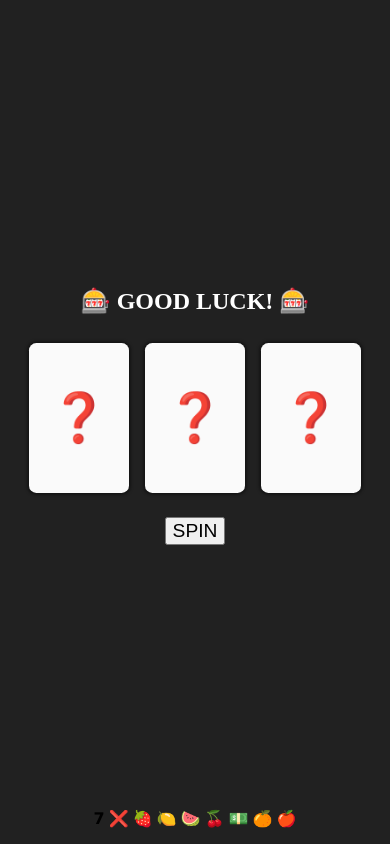
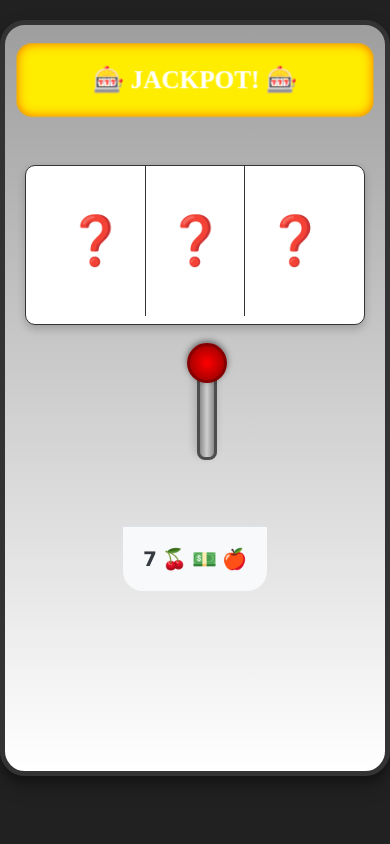
Before and after one commit to oliveira-andre/slot_machine, a plain HTML site: page index.html in a window 390 px wide. Drawn offline with Linux system fonts and the light colour scheme.

Commit message:
feat: including slot machine background, screen and lever

```diff
--- a/app.js
+++ b/app.js
@@ -1,13 +1,8 @@
 document.addEventListener("DOMContentLoaded", function() {
   const items = [
     "𝟳",
-    "❌",
-    "🍓",
-    "🍋",
-    "🍉",
     "🍒",
     "💵",
-    "🍊",
     "🍎"
   ];
 
@@ -19,6 +14,8 @@ document.addEventListener("DOMContentLoaded", function() {
   spinner.addEventListener("click", spin);
 
   async function spin() {
+    document.querySelector('h2').textContent = '🎰 GOOD LUCK! 🎰';
+    pullLeverAnimation(spinner);
     init();
     init(false, 1, 2);
 
@@ -32,10 +29,36 @@ document.addEventListener("DOMContentLoaded", function() {
     };
   };
 
+  function pullLeverAnimation(lever) {
+    playSound('lever');
+    if (screen.width < 1000) {
+      lever.style.animation = 'pullLeverMobile 0.6s ease';
+    } else {
+      lever.style.animation = 'pullLever 0.6s ease';
+    }
+
+    // xReset animation for subsequent clicks
+    lever.addEventListener('animationend', () => {
+        lever.style.animation = '';
+    });
+  }
+
+  function playSound(sound) {
+    switch (sound) {
+        case 'lever':
+          var audio = document.getElementById('lever_sound');
+          audio.play();
+          break;
+        case 'selection':
+          var audio = document.getElementById('selection_sound');
+          audio.play();
+          break;
+    }
+  }
+
   function init(firstInit = true, groups = 1, duration = 1) {
     for (const door of doors) {
       if (firstInit) {
-        document.querySelector('h2').textContent = '🎰 GOOD LUCK! 🎰';
         door.dataset.spinned = "0";
       } else if (door.dataset.spinned === "1") {
         return;
@@ -64,12 +87,15 @@ document.addEventListener("DOMContentLoaded", function() {
         }, { once: true });
 
         boxesClone.addEventListener("transitionend", function() {
+          playSound('selection');
           this.querySelectorAll(".box").forEach((box, index) => {
             box.style.filter = "blur(0)";
 
             if (index > 0) this.removeChild(box);
           });
 
+
+          playSound('selection');
           checkResult(this);
         }, { once: true });
       };
@@ -113,9 +139,9 @@ document.addEventListener("DOMContentLoaded", function() {
     const win = result.every((val, i, arr) => val === arr[0]);
 
     if (win) {
-      document.querySelector('h2').textContent = 'You win!';
+      document.querySelector('h2').textContent = 'YOU WIN!';
     } else {
-      document.querySelector('h2').textContent = 'You lose!';
+      document.querySelector('h2').textContent = 'YOU LOOSE!';
     }
   };
 
--- a/index.html
+++ b/index.html
@@ -9,9 +9,19 @@
   </head>
 
   <body>
+    <audio id="lever_sound" controls>
+      <source src="music/lever_slot_machine_sound.mp3" type="audio/mpeg">
+    </audio>
+    <audio id="selection_sound" controls>
+      <source src="music/selection_slot_machine_sound.mp3" type="audio/mpeg">
+    </audio>
     <div id="app">
-      <h2>🎰 GOOD LUCK! 🎰</h2>
+      <div class="slot-machine">
+        <div class="machine-header">
+          <h2>🎰 JACKPOT! 🎰</h2>
+        </div>
 
+        <div class="reel-panel">
           <div class="doors">
             <div class="door">
               <div class="boxes"></div>
@@ -23,12 +33,19 @@
               <div class="boxes"></div>
             </div>
           </div>
+        </div>
+
+        <div class="machine-footer">
+          <p class="info"></p>
+        </div>
+      </div>
 
       <div class="buttons">
-        <button id="spinner">Spin</button>
+        <div class="connector"></div>
+        <button id="spinner">
+          <div class="red-ball"></div>
+        </button>
       </div>
-
-      <p class="info"></p>
     </div>
   </body>
 </html>
--- a/style.css
+++ b/style.css
@@ -1,3 +1,41 @@
+/* Animation for lever pull */
+@keyframes pullLever {
+  0% {
+    transform: translateY(-35px);
+  }
+  50% {
+    transform: translateY(-100px);
+    top: 465px;
+  }
+  100% {
+    transform: translateY(-35px);
+  }
+}
+
+@keyframes pullLeverMobile {
+  0% {
+    transform: translateY(-35px);
+  }
+  50% {
+    transform: translateY(-100px);
+    top: 525px;
+  }
+  100% {
+    transform: translateY(-35px);
+  }
+}
+
+@keyframes pulse {
+  0%, 100% {
+    transform: scale(1);
+    filter: brightness(100%);
+  }
+  50% {
+    transform: scale(1.05);
+    filter: brightness(110%);
+  }
+}
+
 html, body {
   width: 100vw;
   height: 100vh;
@@ -26,6 +64,58 @@ html, body {
   align-items: center;
 }
 
+.slot-machine {
+  width: 382px;
+  height: 500px;
+  background: linear-gradient(to bottom, #9e9e9e 0%, #ffffff 100%);
+  border: 5px solid #333;
+  border-radius: 25px;
+  box-shadow: 0 10px 20px rgba(0,0,0,0.25), 0 6px 6px rgba(0,0,0,0.22);
+  display: flex;
+  flex-direction: column;
+  align-items: center;
+  padding: 20px;
+  margin: 20px;
+  position: relative;
+}
+
+.machine-header {
+  padding: 10px;
+  background-color: gold;
+  width: 100%;
+  text-align: center;
+  border-radius: 15px;
+  box-shadow: inset 0 0 10px #c06000;
+  display: flex;
+  justify-content: space-around;
+  animation: pulse 2s infinite ease-in-out;
+  height: 70px;
+  display: flex;
+  align-items: center;
+  margin-bottom: 50px;
+}
+
+.machine-header h2 {
+  width: 100%;
+  display: flex;
+  justify-content: space-around;
+  margin: 0;
+}
+
+.reel-panel {
+ display: flex;
+  justify-content: space-around;
+  width: 100%;
+  padding: 20px;
+  padding-top: 0px;
+  padding-bottom: 0px;
+  background: white;
+  margin: 20px 0;
+  border-radius: 10px;
+  box-shadow: 0 4px 8px rgba(0, 0, 0, 0.2);
+  border: 1px solid #333;
+}
+
 h2 {
   color: white;
 }
@@ -35,13 +125,17 @@ h2 {
 }
 
 .door {
-  background: #fafafa;
-  box-shadow: 0 0 3px 2px rgba(0, 0, 0, 0.4);
+  background: none;
   width: 100px;
   height: 150px;
   overflow: hidden;
-  border-radius: 1ex;
-  margin: 1ch;
+  border-left: 1px solid #333;
+  margin-left: 1ch;
+  margin-right: 1ch;
+}
+
+.door:first-child {
+  border: none;
 }
 
 .boxes {
@@ -66,9 +160,114 @@ button {
   margin: 0 0.2rem 0 0.2rem;
 }
 
-.info {
+audio {
+  display: none;
+}
+
+#spinner {
+  width: 35px;
+  height: 180px;
+  background: linear-gradient(to right, #8a8a8a 0%, #cfcfcf 51%, #8a8a8a 100%);
+  border: 3px solid #4d4d4d;
+  border-radius: 8px;
+  transform-origin: top;
+  transition: transform 0.3s ease;
+  position: relative;
+  box-shadow: 2px 4px 8px rgba(0,0,0,0.2);
   position: fixed;
-  bottom: 0;
-  width: 100%;
+  right: 450px;
+  top: 400px;
+  transform: rotate(-180deg);
+}
+
+.connector {
+  width: 35px;
+  height: 72px;
+  background: linear-gradient(to right, #8a8a8a 0%, #cfcfcf 51%, #8a8a8a 100%);
+  border: 3px solid #4d4d4d;
+  border-radius: 8px;
+  transform-origin: top;
+  transition: transform 0.3s ease;
+  box-shadow: 2px 4px 8px rgba(0,0,0,0.2);
+  position: fixed;
+  transform: rotate(-90deg);
+  top: 382px;
+  right: 517px;
+}
+
+.red-ball {
+  width: 50px; /* Larger for emphasis */
+  height: 50px; /* Larger for emphasis */
+  background: radial-gradient(circle, red, darkred);
+  border-radius: 50%;
+  position: absolute;
+  bottom: -25px; /* Adjusted for larger ball */
+  left: 50%;
+  transform: translateX(-50%);
+  border: 3px solid #850000;
+  box-shadow: 0 2px 6px rgba(0,0,0,0.5);
+}
+
+.machine-footer {
+  background-color: #f8f9fa;
+  border-top: 2px solid #dee2e6;
+  padding: 20px;
+  border-radius: 0 0 20px 20px;
+  color: #343a40;
   text-align: center;
+  font-size: 24px;
+  font-weight: bold;
+  display: flex;
+  justify-content: center;
+  align-items: center;
+  margin-top: 50px;
 }
+
+.machine-footer p {
+  margin: 0;
+  display: flex;
+  justify-content: center;
+  align-items: center;
+  gap: 15px;
+}
+
+@media screen and (max-width: 768px) {
+  .slot-machine {
+    width: 100%;
+    height: 100%;
+  }
+  .reel-panel {
+    flex-direction: column;
+  }
+  .door {
+    width: 100%;
+    height: 150px;
+    margin: 0;
+    margin-bottom: 1ch;
+  }
+  .reel-panel {
+    margin: 0;
+  }
+  .machine-footer {
+    margin-top: 200px;
+  }
+  .machine-footer p {
+    font-size: 20px;
+  }
+
+  .connector {
+    display: none;
+  }
+
+  #spinner {
+    width: 20px;
+    height: 95px;
+    right: 170px;
+    top: 460px;
+  }
+
+  .red-ball {
+    width: 40px;
+    height: 40px;
+  }
+}
```
Also changed, not shown: 3 other files. Lines whose indentation alone changed are shown as unchanged.
